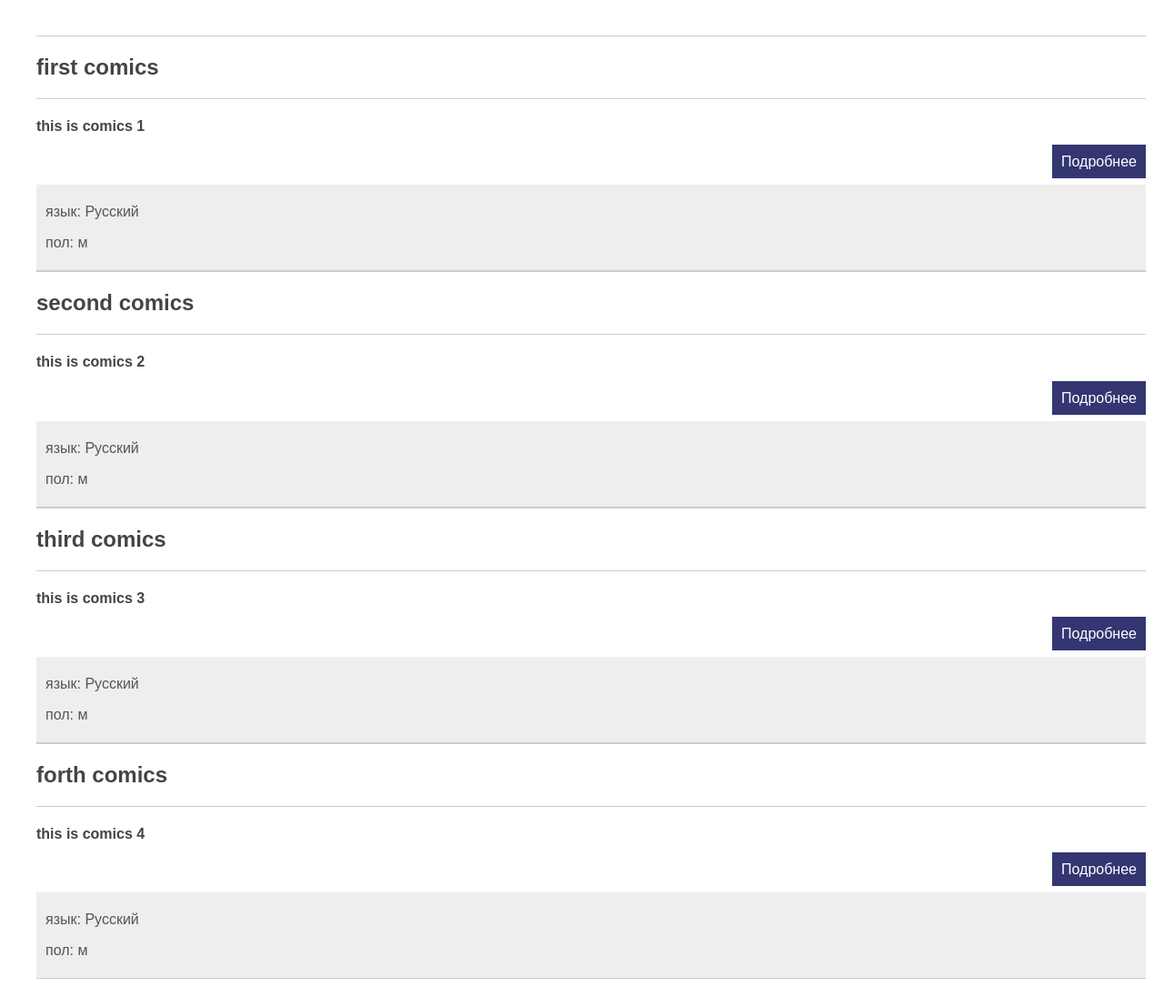
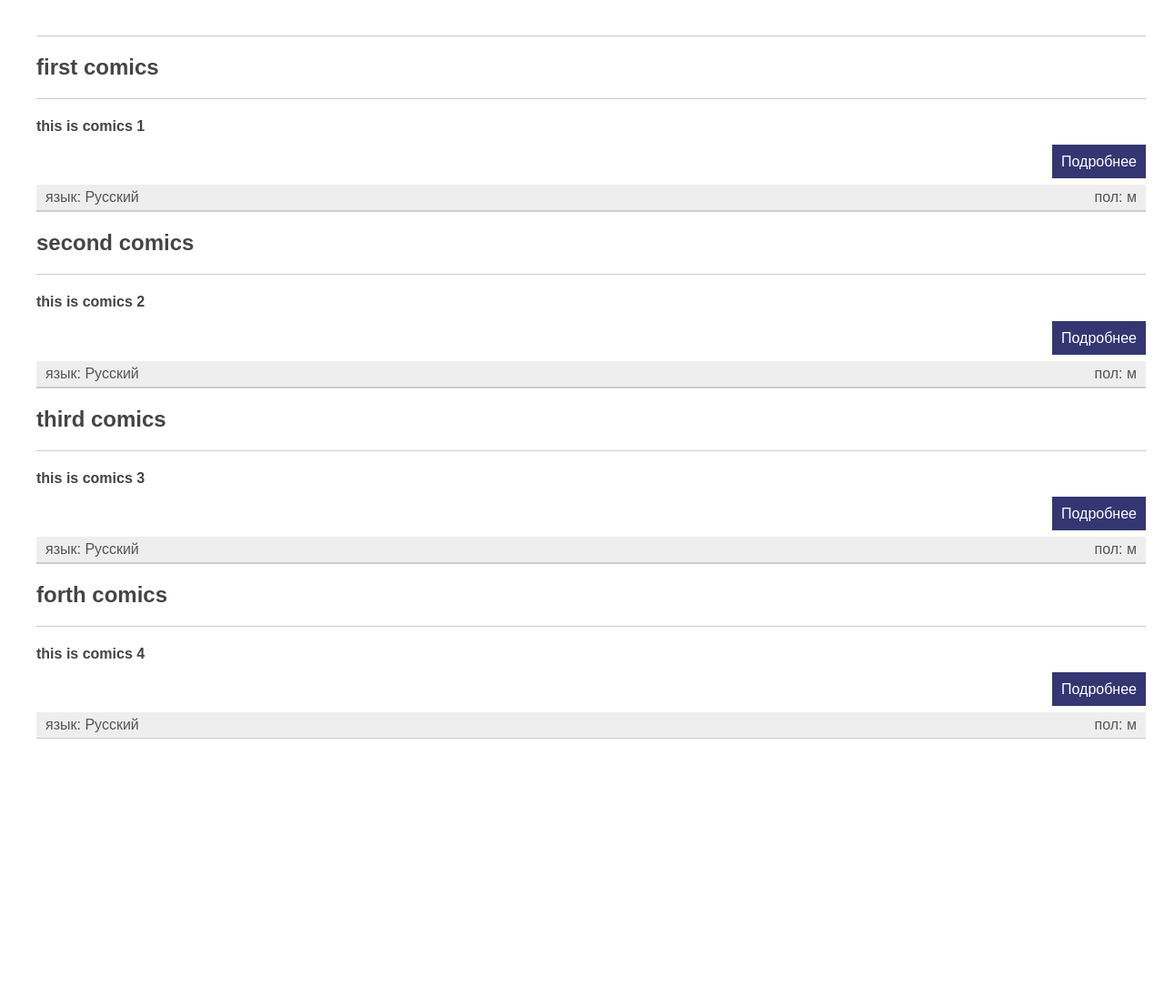
Before and after one commit to Kodeks67/Django, a Django app: page / in a window 1280 px wide. Shown: the part 133-1229 px from the top of the page at 91% size. After the commit the page ends 945 px from the top, so only its background shows below. Run offline with Django 4.2, Linux system fonts and the light colour scheme; data comes from the database, SQL or seed files in the repository.

Commit message:
fixed index.html base.html added menu sidebar

```diff
--- a/narti/account/templates/account/base.html
+++ b/narti/account/templates/account/base.html
@@ -40,7 +40,6 @@
         <li><a href="{% url 'lang-comics' %}">Комиксы по языкам</a></li>
         {% endif %}
 
-
         <!-- Конец Sidebar'а -->
         <td valign="top" class="content">
             <!-- Хлебные крошки -->
@@ -48,6 +47,7 @@
             {% endblock %}
             {% block content%}
             {% endblock %}
-
+        </td>
+ </tr>
 </body>
 </html>
--- a/narti/account/templates/account/index.html
+++ b/narti/account/templates/account/index.html
@@ -12,8 +12,8 @@
         <div class="clear"></div>
         <p class="link-read-post"><a href="{{ p.get_absolute_url }}">Подробнее</a></p>
         <div class="article-panel">
-            <p class="language">язык: {{p.language}}</p>
-            <p class="gender">пол: {{p.gender}}</p>
+            <p class="first">язык: {{p.language}}</p>
+            <p class="last">пол: {{p.gender}}</p>
         </div>
     </li>
     {% endfor %}
```
